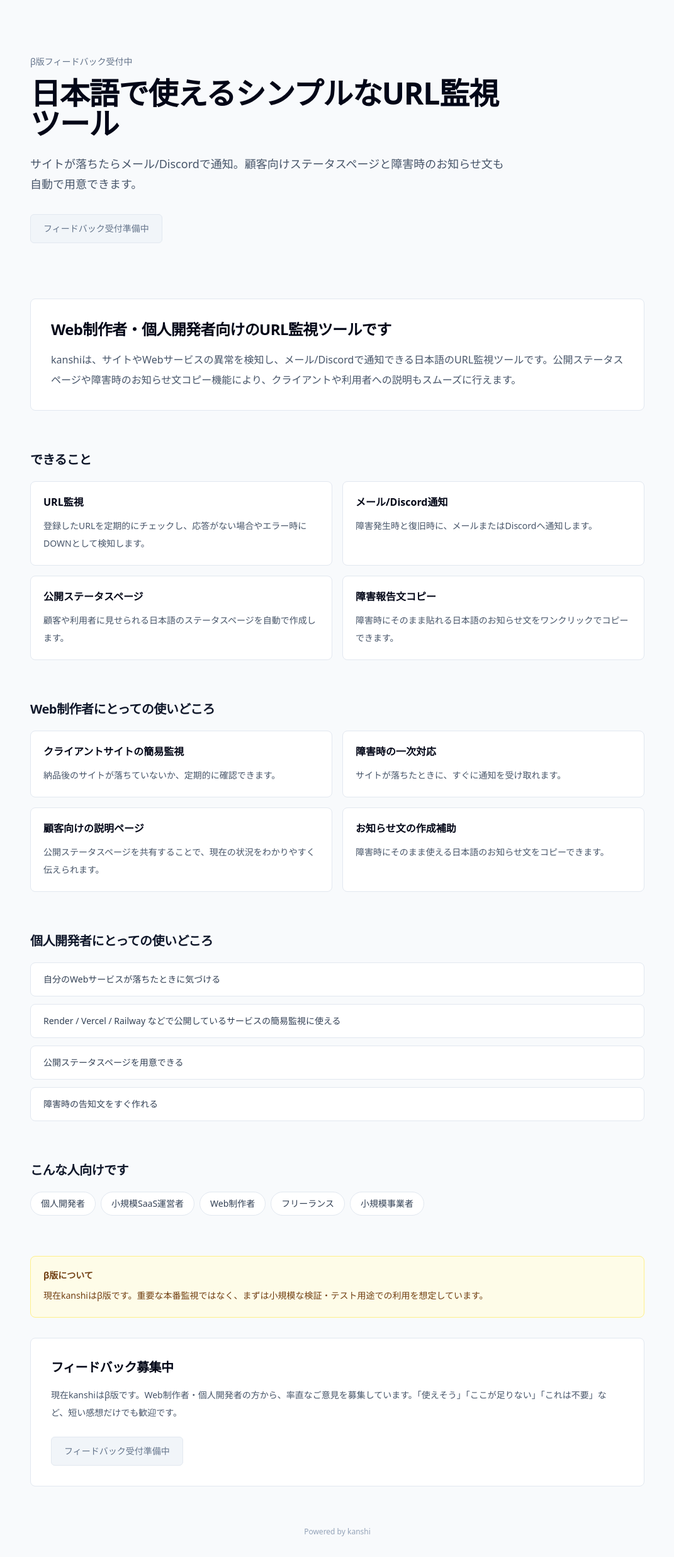
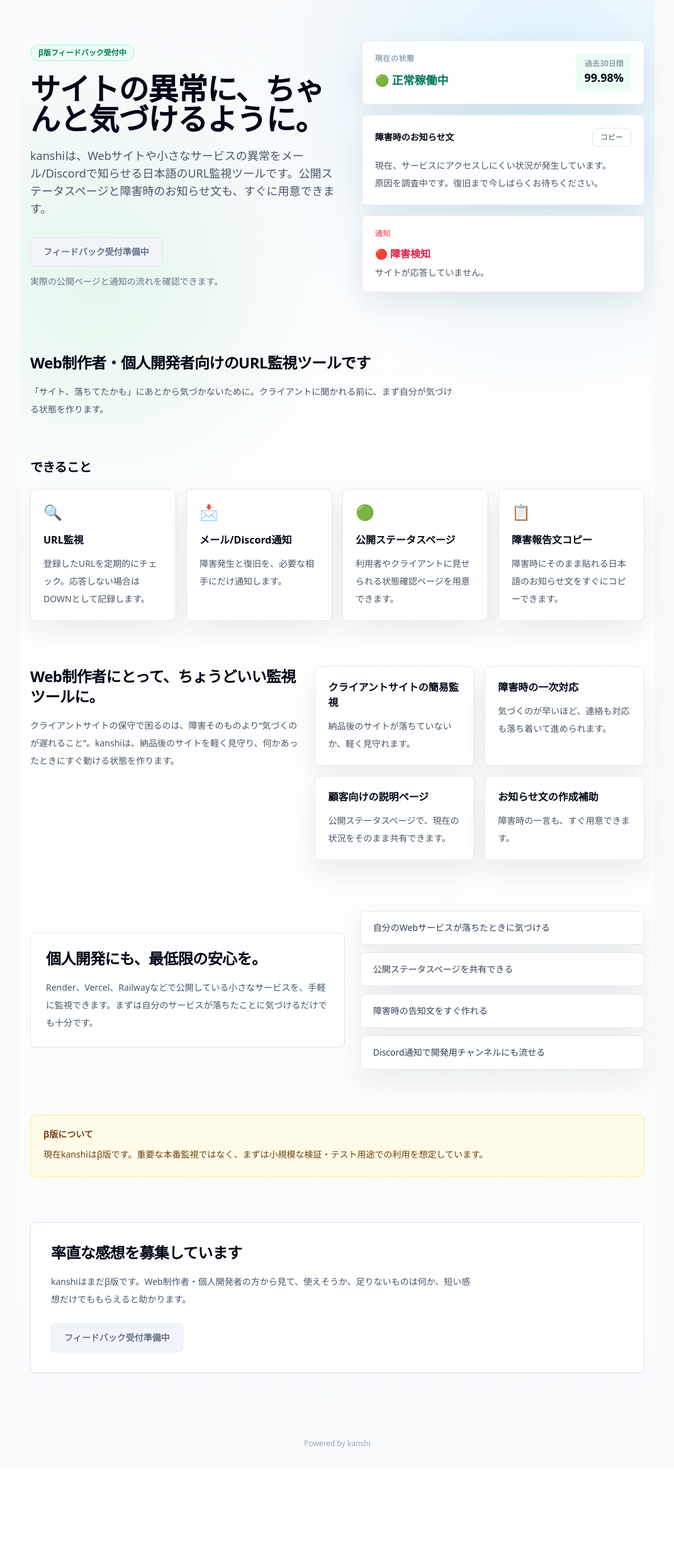
Before and after one commit to kk12289/kanshi, a Flask app: page /beta in a window 1280 px wide. Shown: the part 61-2533 px from the top of the page at 63% size, without its empty margins (104-1175 px from the left). After the commit the page ends 2360 px from the top, so only its background shows below. Run offline with Flask 3, Linux system fonts and the light colour scheme; some libraries are stand-ins or nearby versions.

Commit message:
Refresh beta landing page design

```diff
--- a/templates/beta.html
+++ b/templates/beta.html
@@ -2,129 +2,232 @@
 {% block title %}kanshi β | 日本語URL監視ツール{% endblock %}
 {% block header_name %}kanshi β{% endblock %}
 {% block content %}
-<section class="py-10 sm:py-14">
-  <div class="max-w-3xl">
-    <p class="text-sm font-medium text-slate-500">β版フィードバック受付中</p>
-    <h1 class="mt-4 text-4xl font-semibold tracking-tight text-slate-950 sm:text-5xl">日本語で使えるシンプルなURL監視ツール</h1>
-    <p class="mt-6 text-lg leading-8 text-slate-600">サイトが落ちたらメール/Discordで通知。顧客向けステータスページと障害時のお知らせ文も自動で用意できます。</p>
+<style>
+  .beta-page {
+    margin: -2rem -1rem 0;
+    padding: 0 1rem 2rem;
+    background:
+      radial-gradient(circle at 82% 8%, rgba(56, 189, 248, 0.16), transparent 28rem),
+      radial-gradient(circle at 12% 20%, rgba(34, 197, 94, 0.10), transparent 24rem),
+      linear-gradient(180deg, #f8fafc 0%, #ffffff 48%, #f8fafc 100%);
+  }
+
+  .fade-up {
+    animation: fadeUp 560ms ease-out both;
+  }
+
+  .fade-up-delay {
+    animation: fadeUp 720ms ease-out 140ms both;
+  }
+
+  .soft-card {
+    box-shadow: 0 18px 48px rgba(15, 23, 42, 0.08);
+    transition: transform 180ms ease, box-shadow 180ms ease, border-color 180ms ease;
+  }
+
+  .soft-card:hover {
+    border-color: rgba(15, 23, 42, 0.16);
+    box-shadow: 0 22px 58px rgba(15, 23, 42, 0.11);
+    transform: translateY(-3px);
+  }
+
+  .soft-button {
+    transition: transform 160ms ease, background-color 160ms ease, box-shadow 160ms ease;
+  }
+
+  .soft-button:hover {
+    transform: translateY(-1px);
+  }
+
+  @keyframes fadeUp {
+    from {
+      opacity: 0;
+      transform: translateY(14px);
+    }
+    to {
+      opacity: 1;
+      transform: translateY(0);
+    }
+  }
+
+  @media (prefers-reduced-motion: reduce) {
+    .fade-up,
+    .fade-up-delay {
+      animation: none;
+    }
+
+    .soft-card,
+    .soft-button {
+      transition: none;
+    }
+
+    .soft-card:hover,
+    .soft-button:hover {
+      transform: none;
+    }
+  }
+</style>
+
+<div class="beta-page">
+  <section class="mx-auto grid max-w-5xl gap-10 py-12 sm:py-16 lg:grid-cols-[1.04fr_0.96fr] lg:items-center">
+    <div class="fade-up">
+      <span class="inline-flex rounded-full border border-emerald-200 bg-emerald-50 px-3 py-1 text-xs font-semibold text-emerald-700">β版フィードバック受付中</span>
+      <h1 class="mt-5 text-4xl font-semibold leading-tight tracking-tight text-slate-950 sm:text-5xl">サイトの異常に、ちゃんと気づけるように。</h1>
+      <p class="mt-5 max-w-2xl text-base leading-8 text-slate-600 sm:text-lg">kanshiは、Webサイトや小さなサービスの異常をメール/Discordで知らせる日本語のURL監視ツールです。公開ステータスページと障害時のお知らせ文も、すぐに用意できます。</p>
       <div class="mt-8 flex flex-col gap-3 sm:flex-row">
         {% if demo_status_url %}
-        <a href="{{ demo_status_url }}" class="inline-flex items-center justify-center rounded-md bg-slate-900 px-5 py-3 text-sm font-medium text-white hover:bg-slate-700">デモのステータスページを見る</a>
+          <a href="{{ demo_status_url }}" class="soft-button inline-flex items-center justify-center rounded-md bg-slate-950 px-5 py-3 text-sm font-semibold text-white shadow-lg shadow-slate-900/10 hover:bg-slate-800">デモのステータスページを見る</a>
         {% endif %}
         {% if feedback_url %}
-        <a href="{{ feedback_url }}" class="inline-flex items-center justify-center rounded-md border border-slate-300 bg-white px-5 py-3 text-sm font-medium text-slate-800 hover:bg-slate-50">{{ feedback_label }}</a>
+          <a href="{{ feedback_url }}" class="soft-button inline-flex items-center justify-center rounded-md border border-slate-300 bg-white px-5 py-3 text-sm font-semibold text-slate-800 hover:bg-slate-50">{{ feedback_label }}</a>
         {% else %}
-        <span class="inline-flex items-center justify-center rounded-md border border-slate-200 bg-slate-100 px-5 py-3 text-sm font-medium text-slate-500">{{ feedback_label }}</span>
+          <span class="inline-flex items-center justify-center rounded-md border border-slate-200 bg-slate-100 px-5 py-3 text-sm font-semibold text-slate-500">{{ feedback_label }}</span>
         {% endif %}
       </div>
+      <p class="mt-3 text-sm leading-6 text-slate-500">実際の公開ページと通知の流れを確認できます。</p>
       {% if contact_email and not has_feedback_form %}
-      <div class="mt-3 flex flex-col gap-2 text-sm text-slate-500 sm:flex-row sm:items-center">
+        <div class="mt-4 flex flex-col gap-2 text-sm text-slate-500 sm:flex-row sm:items-center">
           <span>メールアプリが開かない場合:</span>
           <input id="hero-feedback-email" class="w-full rounded-md border border-slate-200 bg-white px-3 py-2 font-mono text-slate-700 sm:w-auto" value="{{ contact_email }}" readonly>
-        <button type="button" data-copy-target="hero-feedback-email" class="inline-flex items-center justify-center rounded-md border border-slate-300 bg-white px-3 py-2 text-sm font-medium text-slate-700 hover:bg-slate-50">メールアドレスをコピー</button>
+          <button type="button" data-copy-target="hero-feedback-email" class="soft-button inline-flex items-center justify-center rounded-md border border-slate-300 bg-white px-3 py-2 text-sm font-medium text-slate-700 hover:bg-slate-50">メールアドレスをコピー</button>
           <span class="copy-result text-slate-500" aria-live="polite"></span>
         </div>
       {% endif %}
-    {% if demo_status_url %}
-      <p class="mt-3 text-sm text-slate-500">実際に公開されるステータスページの見え方を確認できます。</p>
-    {% endif %}
     </div>
-</section>
 
-<section class="py-8">
-  <div class="rounded-lg border border-slate-200 bg-white p-6 sm:p-8">
-    <h2 class="text-2xl font-semibold tracking-tight text-slate-950">Web制作者・個人開発者向けのURL監視ツールです</h2>
-    <p class="mt-4 text-base leading-8 text-slate-600">kanshiは、サイトやWebサービスの異常を検知し、メール/Discordで通知できる日本語のURL監視ツールです。公開ステータスページや障害時のお知らせ文コピー機能により、クライアントや利用者への説明もスムーズに行えます。</p>
+    <div class="fade-up-delay space-y-4">
+      <article class="soft-card rounded-lg border border-slate-200 bg-white/90 p-5 backdrop-blur">
+        <div class="flex items-start justify-between gap-4">
+          <div>
+            <p class="text-xs font-semibold uppercase tracking-wider text-slate-400">現在の状態</p>
+            <p class="mt-3 text-lg font-semibold text-emerald-700">🟢 正常稼働中</p>
           </div>
-</section>
+          <div class="rounded-md bg-emerald-50 px-3 py-2 text-right">
+            <p class="text-xs text-slate-500">過去30日間</p>
+            <p class="text-lg font-semibold text-slate-950">99.98%</p>
+          </div>
+        </div>
+      </article>
 
-<section class="py-8">
-  <h2 class="text-xl font-semibold tracking-tight">できること</h2>
-  <div class="mt-5 grid gap-4 sm:grid-cols-2">
-    <article class="rounded-lg border border-slate-200 bg-white p-5">
-      <h3 class="font-semibold text-slate-950">URL監視</h3>
-      <p class="mt-3 text-sm leading-7 text-slate-600">登録したURLを定期的にチェックし、応答がない場合やエラー時にDOWNとして検知します。</p>
+      <article class="soft-card rounded-lg border border-slate-200 bg-white/95 p-5 backdrop-blur">
+        <div class="flex items-center justify-between gap-3">
+          <p class="text-sm font-semibold text-slate-950">障害時のお知らせ文</p>
+          <button type="button" class="rounded-md border border-slate-200 px-3 py-1.5 text-xs font-medium text-slate-600">コピー</button>
+        </div>
+        <p class="mt-4 text-sm leading-7 text-slate-600">現在、サービスにアクセスしにくい状況が発生しています。<br>原因を調査中です。復旧まで今しばらくお待ちください。</p>
       </article>
-    <article class="rounded-lg border border-slate-200 bg-white p-5">
-      <h3 class="font-semibold text-slate-950">メール/Discord通知</h3>
-      <p class="mt-3 text-sm leading-7 text-slate-600">障害発生時と復旧時に、メールまたはDiscordへ通知します。</p>
-    </article>
-    <article class="rounded-lg border border-slate-200 bg-white p-5">
-      <h3 class="font-semibold text-slate-950">公開ステータスページ</h3>
-      <p class="mt-3 text-sm leading-7 text-slate-600">顧客や利用者に見せられる日本語のステータスページを自動で作成します。</p>
-    </article>
-    <article class="rounded-lg border border-slate-200 bg-white p-5">
-      <h3 class="font-semibold text-slate-950">障害報告文コピー</h3>
-      <p class="mt-3 text-sm leading-7 text-slate-600">障害時にそのまま貼れる日本語のお知らせ文をワンクリックでコピーできます。</p>
+
+      <article class="soft-card rounded-lg border border-rose-100 bg-white/95 p-5 backdrop-blur">
+        <p class="text-xs font-semibold uppercase tracking-wider text-rose-400">通知</p>
+        <p class="mt-3 text-base font-semibold text-rose-600">🔴 障害検知</p>
+        <p class="mt-2 text-sm text-slate-600">サイトが応答していません。</p>
       </article>
     </div>
   </section>
 
-<section class="py-8">
-  <h2 class="text-xl font-semibold tracking-tight">Web制作者にとっての使いどころ</h2>
-  <div class="mt-5 grid gap-4 sm:grid-cols-2">
-    <article class="rounded-lg border border-slate-200 bg-white p-5">
-      <h3 class="font-semibold text-slate-950">クライアントサイトの簡易監視</h3>
-      <p class="mt-3 text-sm leading-7 text-slate-600">納品後のサイトが落ちていないか、定期的に確認できます。</p>
+  <section class="mx-auto max-w-5xl py-8">
+    <div class="max-w-2xl">
+      <h2 class="text-2xl font-semibold tracking-tight text-slate-950">Web制作者・個人開発者向けのURL監視ツールです</h2>
+      <p class="mt-4 text-sm leading-7 text-slate-600">「サイト、落ちてたかも」にあとから気づかないために。クライアントに聞かれる前に、まず自分が気づける状態を作ります。</p>
+    </div>
+  </section>
+
+  <section class="mx-auto max-w-5xl py-8">
+    <h2 class="text-xl font-semibold tracking-tight text-slate-950">できること</h2>
+    <div class="mt-5 grid gap-4 sm:grid-cols-2 lg:grid-cols-4">
+      <article class="soft-card rounded-lg border border-slate-200 bg-white p-5">
+        <div class="text-2xl">🔍</div>
+        <h3 class="mt-4 font-semibold text-slate-950">URL監視</h3>
+        <p class="mt-3 text-sm leading-7 text-slate-600">登録したURLを定期的にチェック。応答しない場合はDOWNとして記録します。</p>
       </article>
-    <article class="rounded-lg border border-slate-200 bg-white p-5">
-      <h3 class="font-semibold text-slate-950">障害時の一次対応</h3>
-      <p class="mt-3 text-sm leading-7 text-slate-600">サイトが落ちたときに、すぐに通知を受け取れます。</p>
+      <article class="soft-card rounded-lg border border-slate-200 bg-white p-5">
+        <div class="text-2xl">📩</div>
+        <h3 class="mt-4 font-semibold text-slate-950">メール/Discord通知</h3>
+        <p class="mt-3 text-sm leading-7 text-slate-600">障害発生と復旧を、必要な相手にだけ通知します。</p>
       </article>
-    <article class="rounded-lg border border-slate-200 bg-white p-5">
-      <h3 class="font-semibold text-slate-950">顧客向けの説明ページ</h3>
-      <p class="mt-3 text-sm leading-7 text-slate-600">公開ステータスページを共有することで、現在の状況をわかりやすく伝えられます。</p>
+      <article class="soft-card rounded-lg border border-slate-200 bg-white p-5">
+        <div class="text-2xl">🟢</div>
+        <h3 class="mt-4 font-semibold text-slate-950">公開ステータスページ</h3>
+        <p class="mt-3 text-sm leading-7 text-slate-600">利用者やクライアントに見せられる状態確認ページを用意できます。</p>
       </article>
-    <article class="rounded-lg border border-slate-200 bg-white p-5">
-      <h3 class="font-semibold text-slate-950">お知らせ文の作成補助</h3>
-      <p class="mt-3 text-sm leading-7 text-slate-600">障害時にそのまま使える日本語のお知らせ文をコピーできます。</p>
+      <article class="soft-card rounded-lg border border-slate-200 bg-white p-5">
+        <div class="text-2xl">📋</div>
+        <h3 class="mt-4 font-semibold text-slate-950">障害報告文コピー</h3>
+        <p class="mt-3 text-sm leading-7 text-slate-600">障害時にそのまま貼れる日本語のお知らせ文をすぐにコピーできます。</p>
       </article>
     </div>
   </section>
 
-<section class="py-8">
-  <h2 class="text-xl font-semibold tracking-tight">個人開発者にとっての使いどころ</h2>
-  <ul class="mt-5 space-y-3 text-sm leading-7 text-slate-700">
-    <li class="rounded-lg border border-slate-200 bg-white px-5 py-3">自分のWebサービスが落ちたときに気づける</li>
-    <li class="rounded-lg border border-slate-200 bg-white px-5 py-3">Render / Vercel / Railway などで公開しているサービスの簡易監視に使える</li>
-    <li class="rounded-lg border border-slate-200 bg-white px-5 py-3">公開ステータスページを用意できる</li>
-    <li class="rounded-lg border border-slate-200 bg-white px-5 py-3">障害時の告知文をすぐ作れる</li>
+  <section class="mx-auto grid max-w-5xl gap-6 py-10 lg:grid-cols-[0.9fr_1.1fr] lg:items-start">
+    <div>
+      <h2 class="text-2xl font-semibold tracking-tight text-slate-950">Web制作者にとって、ちょうどいい監視ツールに。</h2>
+      <p class="mt-4 text-sm leading-7 text-slate-600">クライアントサイトの保守で困るのは、障害そのものより“気づくのが遅れること”。kanshiは、納品後のサイトを軽く見守り、何かあったときにすぐ動ける状態を作ります。</p>
+    </div>
+    <div class="grid gap-4 sm:grid-cols-2">
+      <article class="soft-card rounded-lg border border-slate-200 bg-white p-5">
+        <h3 class="font-semibold text-slate-950">クライアントサイトの簡易監視</h3>
+        <p class="mt-3 text-sm leading-7 text-slate-600">納品後のサイトが落ちていないか、軽く見守れます。</p>
+      </article>
+      <article class="soft-card rounded-lg border border-slate-200 bg-white p-5">
+        <h3 class="font-semibold text-slate-950">障害時の一次対応</h3>
+        <p class="mt-3 text-sm leading-7 text-slate-600">気づくのが早いほど、連絡も対応も落ち着いて進められます。</p>
+      </article>
+      <article class="soft-card rounded-lg border border-slate-200 bg-white p-5">
+        <h3 class="font-semibold text-slate-950">顧客向けの説明ページ</h3>
+        <p class="mt-3 text-sm leading-7 text-slate-600">公開ステータスページで、現在の状況をそのまま共有できます。</p>
+      </article>
+      <article class="soft-card rounded-lg border border-slate-200 bg-white p-5">
+        <h3 class="font-semibold text-slate-950">お知らせ文の作成補助</h3>
+        <p class="mt-3 text-sm leading-7 text-slate-600">障害時の一言も、すぐ用意できます。</p>
+      </article>
+    </div>
+  </section>
+
+  <section class="mx-auto grid max-w-5xl gap-6 py-10 lg:grid-cols-[1.05fr_0.95fr] lg:items-center">
+    <div class="rounded-lg border border-slate-200 bg-white p-6 shadow-sm">
+      <h2 class="text-2xl font-semibold tracking-tight text-slate-950">個人開発にも、最低限の安心を。</h2>
+      <p class="mt-4 text-sm leading-7 text-slate-600">Render、Vercel、Railwayなどで公開している小さなサービスを、手軽に監視できます。まずは自分のサービスが落ちたことに気づけるだけでも十分です。</p>
+    </div>
+    <ul class="space-y-3 text-sm leading-7 text-slate-700">
+      <li class="soft-card rounded-lg border border-slate-200 bg-white px-5 py-3">自分のWebサービスが落ちたときに気づける</li>
+      <li class="soft-card rounded-lg border border-slate-200 bg-white px-5 py-3">公開ステータスページを共有できる</li>
+      <li class="soft-card rounded-lg border border-slate-200 bg-white px-5 py-3">障害時の告知文をすぐ作れる</li>
+      <li class="soft-card rounded-lg border border-slate-200 bg-white px-5 py-3">Discord通知で開発用チャンネルにも流せる</li>
     </ul>
   </section>
 
-<section class="py-8">
-  <h2 class="text-xl font-semibold tracking-tight">こんな人向けです</h2>
-  <div class="mt-5 flex flex-wrap gap-2">
-    {% for user_type in ["個人開発者", "小規模SaaS運営者", "Web制作者", "フリーランス", "小規模事業者"] %}
-      <span class="rounded-full border border-slate-200 bg-white px-4 py-2 text-sm font-medium text-slate-700">{{ user_type }}</span>
-    {% endfor %}
+  <section class="mx-auto max-w-5xl py-8">
+    <div class="rounded-lg border border-yellow-200 bg-yellow-50 p-5">
+      <h2 class="text-sm font-semibold text-yellow-900">β版について</h2>
+      <p class="mt-2 text-sm leading-7 text-yellow-900">現在kanshiはβ版です。重要な本番監視ではなく、まずは小規模な検証・テスト用途での利用を想定しています。</p>
     </div>
   </section>
 
-<section class="my-8 rounded-lg border border-yellow-200 bg-yellow-50 p-5">
-  <h2 class="text-sm font-semibold text-yellow-900">β版について</h2>
-  <p class="mt-2 text-sm leading-7 text-yellow-900">現在kanshiはβ版です。重要な本番監視ではなく、まずは小規模な検証・テスト用途での利用を想定しています。</p>
-</section>
-
-<section class="my-8 rounded-lg border border-slate-200 bg-white p-6 sm:p-8">
-  <h2 class="text-xl font-semibold tracking-tight text-slate-950">フィードバック募集中</h2>
-  <p class="mt-4 text-sm leading-7 text-slate-600">現在kanshiはβ版です。Web制作者・個人開発者の方から、率直なご意見を募集しています。「使えそう」「ここが足りない」「これは不要」など、短い感想だけでも歓迎です。</p>
-  <div class="mt-6">
+  <section class="mx-auto max-w-5xl py-10">
+    <div class="rounded-lg border border-slate-200 bg-white p-6 shadow-sm sm:p-8">
+      <div class="max-w-2xl">
+        <h2 class="text-2xl font-semibold tracking-tight text-slate-950">率直な感想を募集しています</h2>
+        <p class="mt-4 text-sm leading-7 text-slate-600">kanshiはまだβ版です。Web制作者・個人開発者の方から見て、使えそうか、足りないものは何か、短い感想だけでももらえると助かります。</p>
+      </div>
+      <div class="mt-6 flex flex-col gap-3 sm:flex-row">
         {% if feedback_url %}
-      <a href="{{ feedback_url }}" class="inline-flex items-center justify-center rounded-md bg-slate-900 px-5 py-3 text-sm font-medium text-white hover:bg-slate-700">{{ feedback_label }}</a>
+          <a href="{{ feedback_url }}" class="soft-button inline-flex items-center justify-center rounded-md bg-slate-950 px-5 py-3 text-sm font-semibold text-white hover:bg-slate-800">{{ feedback_label }}</a>
         {% else %}
-      <span class="inline-flex items-center justify-center rounded-md border border-slate-200 bg-slate-100 px-5 py-3 text-sm font-medium text-slate-500">{{ feedback_label }}</span>
+          <span class="inline-flex items-center justify-center rounded-md border border-slate-200 bg-slate-100 px-5 py-3 text-sm font-semibold text-slate-500">{{ feedback_label }}</span>
         {% endif %}
       </div>
       {% if contact_email and not has_feedback_form %}
         <div class="mt-4 flex flex-col gap-2 text-sm text-slate-500 sm:flex-row sm:items-center">
           <span>メールアプリが開かない場合:</span>
           <input id="footer-feedback-email" class="w-full rounded-md border border-slate-200 bg-white px-3 py-2 font-mono text-slate-700 sm:w-auto" value="{{ contact_email }}" readonly>
-      <button type="button" data-copy-target="footer-feedback-email" class="inline-flex items-center justify-center rounded-md border border-slate-300 bg-white px-3 py-2 text-sm font-medium text-slate-700 hover:bg-slate-50">メールアドレスをコピー</button>
+          <button type="button" data-copy-target="footer-feedback-email" class="soft-button inline-flex items-center justify-center rounded-md border border-slate-300 bg-white px-3 py-2 text-sm font-medium text-slate-700 hover:bg-slate-50">メールアドレスをコピー</button>
           <span class="copy-result text-slate-500" aria-live="polite"></span>
         </div>
       {% endif %}
+    </div>
   </section>
+</div>
+
 <script>
   (function () {
     async function copyText(text) {
```
Lines whose indentation alone changed are shown as unchanged.
